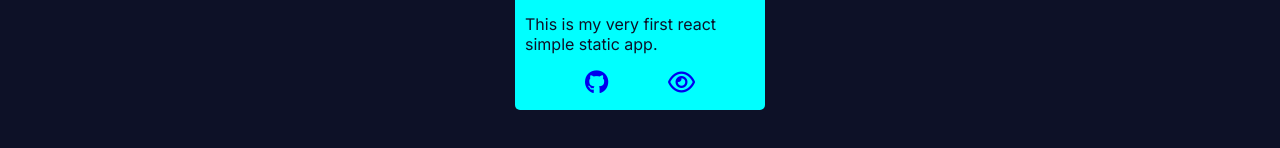
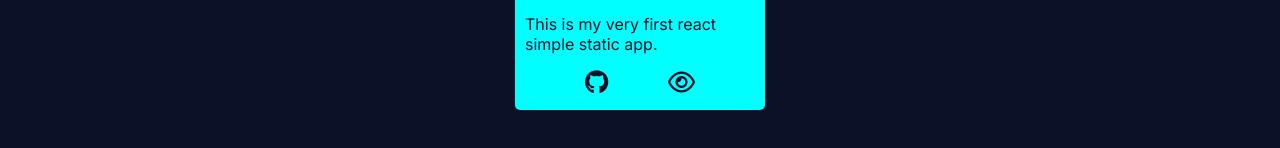
Before and after one commit to shariq-yousuf/React-Projects_with-Scrimba, a React (Vite) app: page / in a window 1280 px wide. Shown: the part 330-478 px from the top of the page. Built offline with nearby package versions, Linux system fonts and the light colour scheme.

Commit message:
chore: style project icon link

```diff
--- a/src/components/Main.css
+++ b/src/components/Main.css
@@ -15,7 +15,7 @@ main {
 }
 
 .project-img {
-  width:100%;
+  width: 100%;
   height: 130px;
   border-radius: 5px;
 }
@@ -28,9 +28,14 @@ main {
 .project-icons i {
   font-size: 1.5rem;
   cursor: pointer;
-  transition: all 100ms;
+  transition: all 300ms;
 }
 
 .project-icons i:hover {
-  transform: scale(1.1);
+  transform: scale(1.2);
 }
+
+.project-icons a {
+  text-decoration: none;
+  color: inherit;
+}
```
